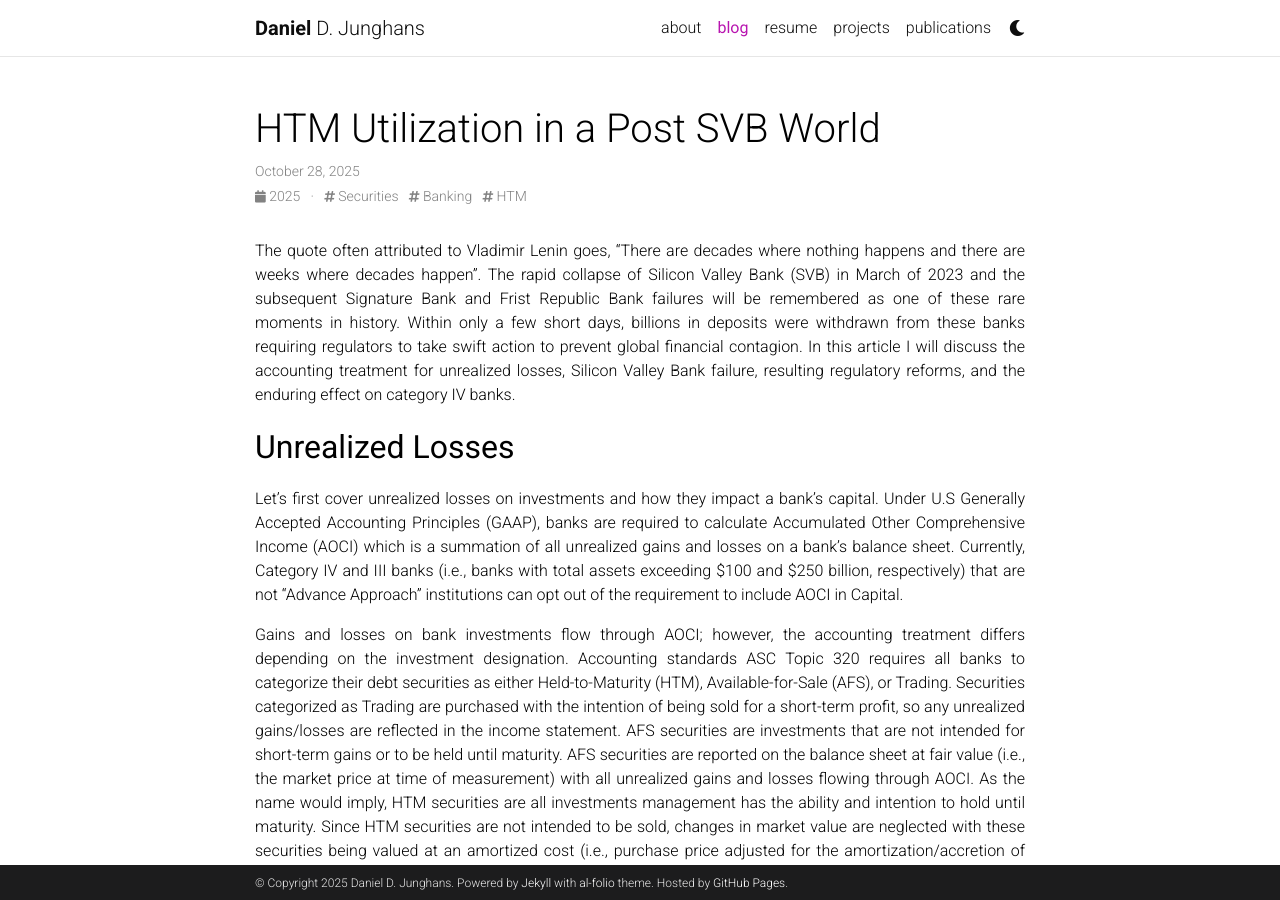
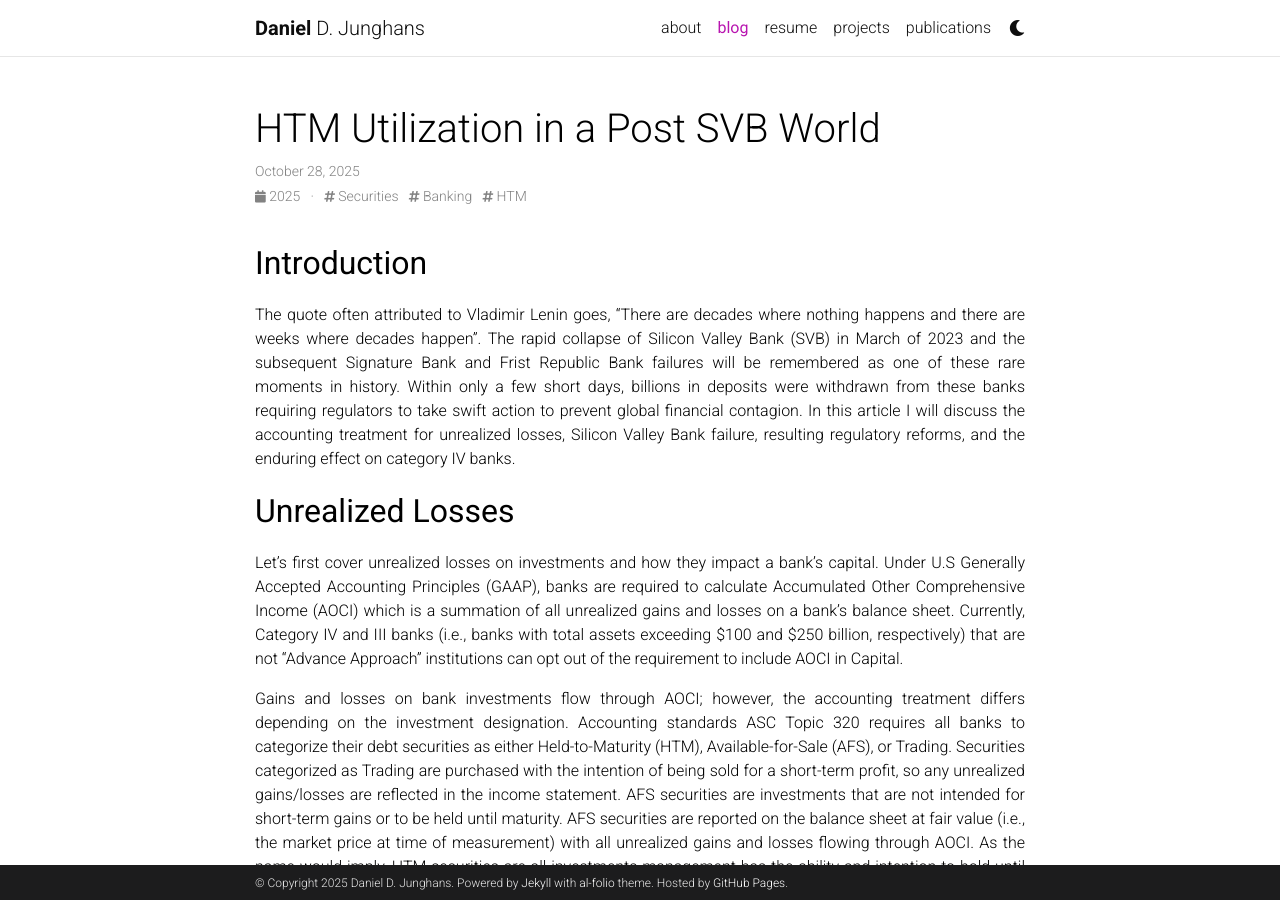
Before and after one commit to DanielJunghans/danieljunghans.github.io, a Jekyll site: the page built from _posts/2025-10-27-HTM.md, in a window 1280 px wide and 900 px high. Built offline with Jekyll 4.4.1, drawn with Linux system fonts in a browser that asks for light colours; comment, search, counter and statistics services are not loaded; a style sheet for code colours, icons or effects is not loaded.

Commit message:
article updates

```diff
--- a/_posts/2025-10-27-HTM.md
+++ b/_posts/2025-10-27-HTM.md
@@ -7,6 +7,8 @@ comments: false
 tags: Securities Banking HTM
 thumbnail: assets/img/IndividualHTM.gif
 ---
+
+<p style="text-align: left;"><font size="+3"><b>Introduction</b></font></p>
 
 <p align="justify">
 The quote often attributed to Vladimir Lenin goes, “There are decades where nothing happens and there are weeks where decades happen”.  The rapid collapse of Silicon Valley Bank (SVB) in March of 2023 and the subsequent Signature Bank and Frist Republic Bank failures will be remembered as one of these rare moments in history.  Within only a few short days, billions in deposits were withdrawn from these banks requiring regulators to take swift action to prevent global financial contagion.  In this article I will discuss the accounting treatment for unrealized losses, Silicon Valley Bank failure, resulting regulatory reforms, and the enduring effect on category IV banks.
@@ -68,7 +70,7 @@ The visualization above shows the average HTM balance as a percentage of total s
 </p>
 
 <div class="img">
-    <img class="col three" src="{{ site.baseurl }}/assets/img/IndivdualHTM.gif">
+    <img class="col three" src="{{ site.baseurl }}/assets/img/IndividualHTM.gif">
 </div>
 
 <p align="justify">
@@ -79,12 +81,15 @@ According to Citizens Bank’s earnings presentation for the second quarter of 2
 
 
 <table border="1" width="100%">
-  <tr><th>HTM Growth During the First Half of 2022</th></tr>
+  <tr><th colspan="2">HTM Growth During the First Half of 2022</th></tr>
   <tr><td>M&T Bank</td><td>$10.6 Billion</td></tr>
   <tr><td>Citizens Bank</td><td>$7.3 Billion</td></tr>
   <tr><td>Huntington</td><td>$4.9 Billion</td></tr>
   <tr><td>Keybank</td><td>$646 Million</td></tr>
 </table>
+
+<br />
+
 
 <div class="img">
     <img class="col three" src="{{ site.baseurl }}/assets/img/EarlyMovers.gif">
```
